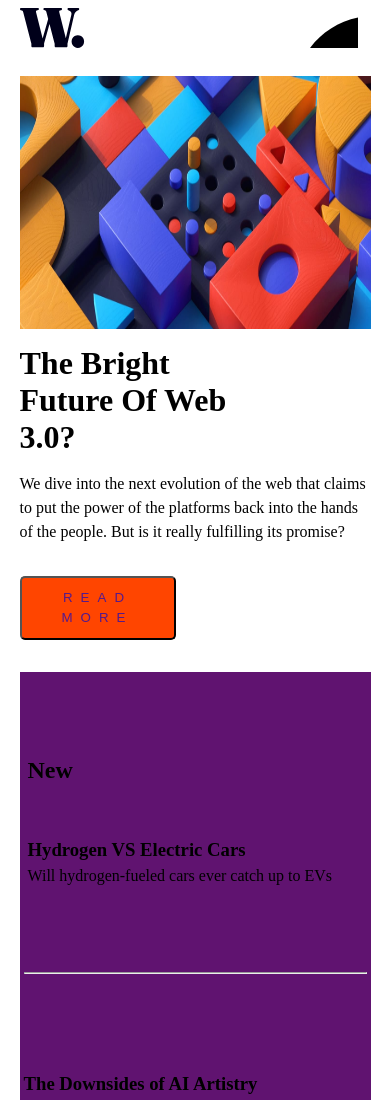
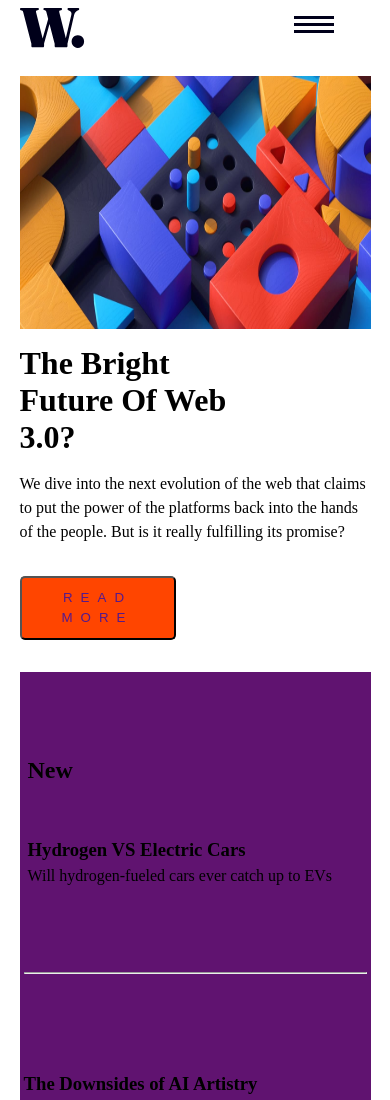
Before and after one commit to niranisking/newpaperfrontendpractice, a plain HTML site: page index.html in a window 390 px wide. Shown: the top 1100 px of the page. Drawn offline with Linux system fonts and the light colour scheme.

Commit message:
okay
okay

```diff
--- a/css/styles.css
+++ b/css/styles.css
@@ -53,7 +53,9 @@ a {
         margin: 0 auto;
         overflow-x: hidden;
     }
-   .primary-navigation {
+
+
+    .primary-navigation {
     position: fixed;
     inset: 0 0 0 30%;
  background-color: aliceblue;
@@ -65,13 +67,15 @@ a {
     z-index: 1000;
    }
 
+
    .primary-navigation[data-visible="true"] {
     transform: translateX(0%);
    }
 
+
    .mobile-nav-toggle {
     display: block;
-    background-image: url(/menu-svgrepo-com.svg);
+    background-image: url(../icon-menu.svg);
    background-color: transparent;
 
     background-repeat: no-repeat;
@@ -89,8 +93,8 @@ a {
     .mobile-nav-toggle[aria-expanded="true"] {
 
         background-repeat: no-repeat;
-        background-image: url(/icon-menu-close.svg);
-        background-color: transparent;
+        background-image: url(../icon-menu-close.svg);
+
 
         display: block;
 
@@ -105,12 +109,7 @@ a {
 
     }
 
-   .primary-header {
-    display: flex;
 
-    align-items: center;
-    z-index: 998;
-   }
 
 
    .container1 {
```
